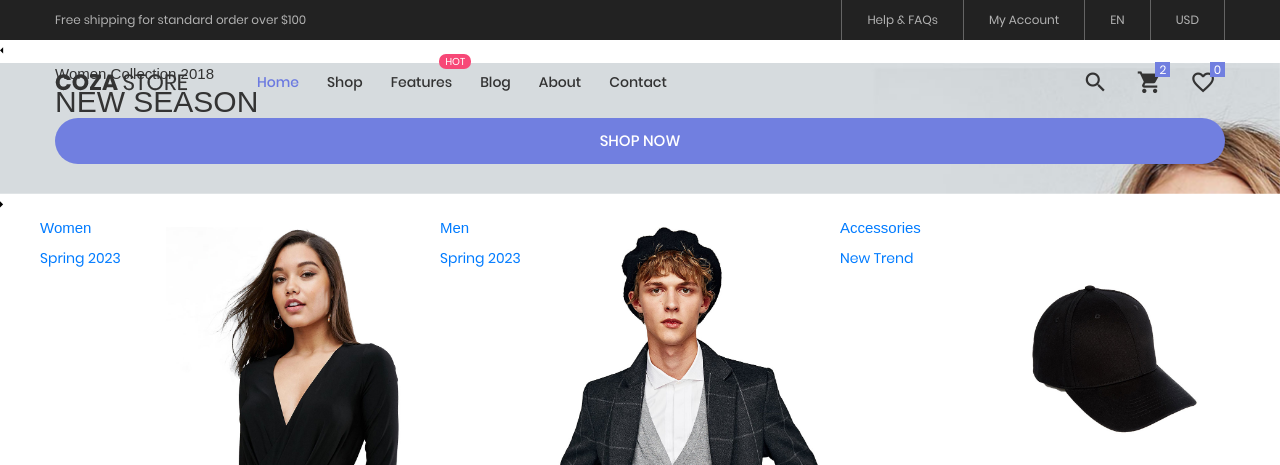
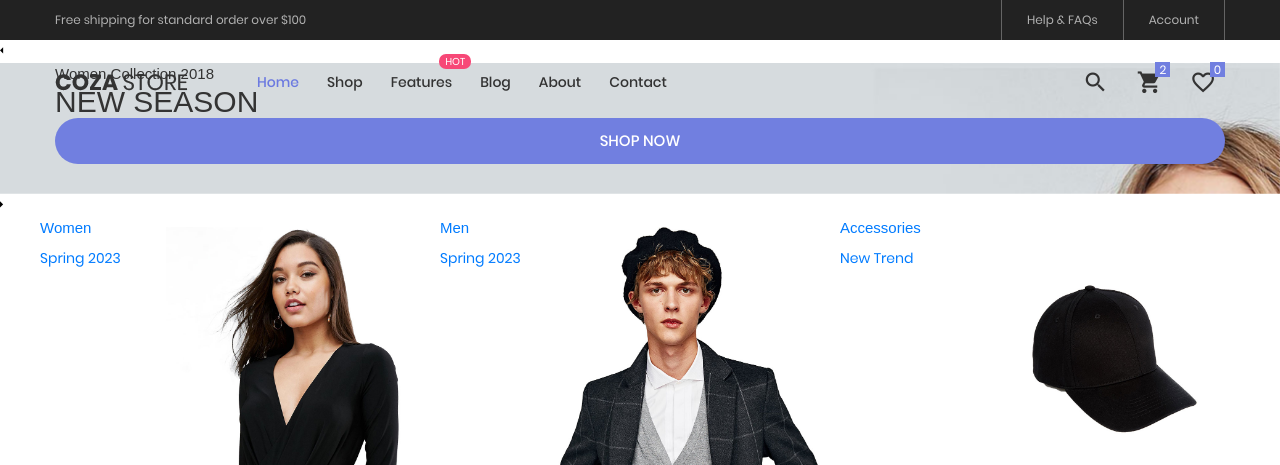
Before and after one commit to opsh4rd/Fashion_Trend-django, a Django app: page / in a window 1280 px wide. Shown: the top 465 px of the page. Run offline with Django 4.2, Linux system fonts and the light colour scheme; data comes from the database, SQL or seed files in the repository; some libraries are stand-ins or nearby versions; some web fonts are replaced.

Commit message:
удалил EN, USD (топ сайта)

```diff
--- a/products/templates/products/index.html
+++ b/products/templates/products/index.html
@@ -15,14 +15,8 @@
                     <a href="#" class="flex-c-m trans-04 p-lr-25">
                         Help & FAQs
                     </a>
-                    <a href="#" class="flex-c-m trans-04 p-lr-25">
-                        My Account
-                    </a>
-                    <a href="#" class="flex-c-m trans-04 p-lr-25">
-                        EN
-                    </a>
-                    <a href="#" class="flex-c-m trans-04 p-lr-25">
-                        USD
+                    <a href="{% url 'login' %}" class="flex-c-m trans-04 p-lr-25">
+                        Account
                     </a>
                 </div>
             </div>
@@ -52,7 +46,7 @@
                             <a href="{% url 'about' %}">About</a>
                         </li>
                         <li>
-                            <a href="contact.html">Contact</a>
+                            <a href="{% url 'contact' %}">Contact</a>
                         </li>
                     </ul>
                 </div>
```
